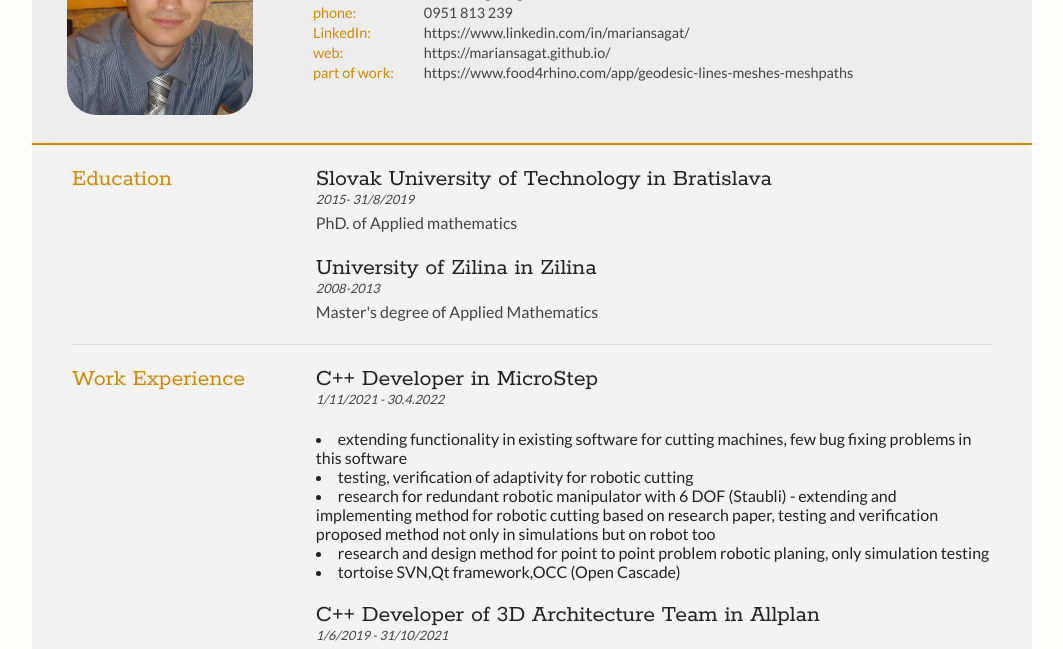
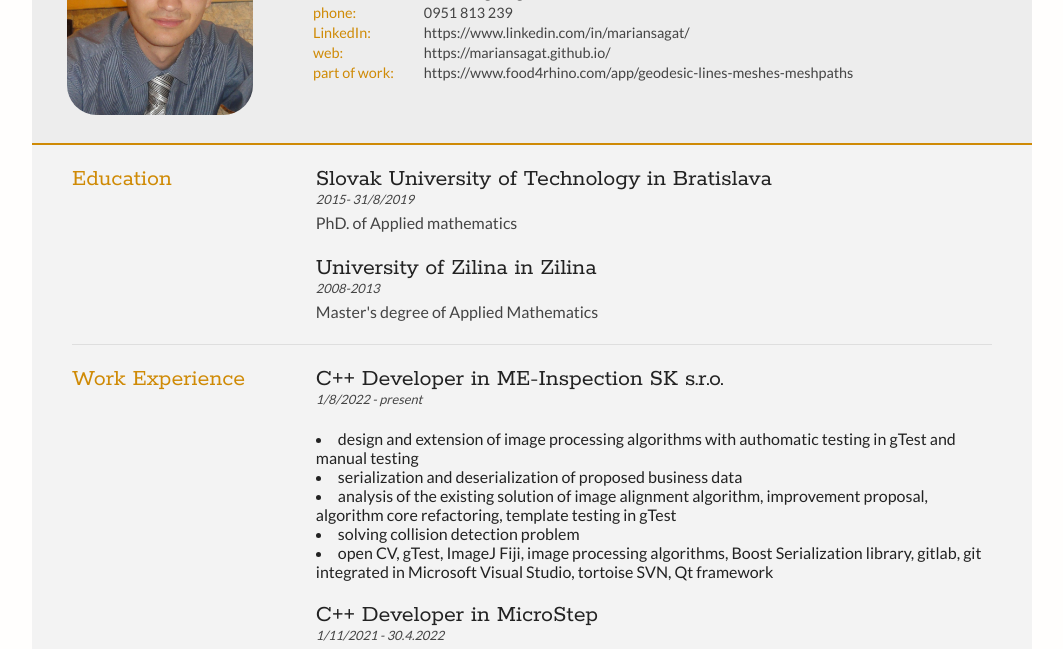
Before and after one commit to MarianSagat/cvicko, a plain HTML site: page CV Marian Sagat.html in a window 1280 px wide. Shown: the part 151-800 px from the top of the page, without its empty margins (108-1171 px from the left). Drawn offline with Linux system fonts and the light colour scheme.

Commit message:
ME - Inspection

```diff
--- a/CV Marian Sagat.html
+++ b/CV Marian Sagat.html
@@ -81,6 +81,20 @@
 			<div class="sectionTitle">
 				<h1>Work Experience</h1>
 			</div>
+
+				<div class="sectionContent">
+					<article>
+						<h2>C++ Developer in ME-Inspection SK s.r.o.</h2>
+						<p class="subDetails">1/8/2022 - present</p>
+						<p>
+								<li> design and extension of image processing algorithms with authomatic testing in gTest and manual testing </li>
+								<li> serialization and deserialization of proposed business data </li>
+								<li> analysis of the existing solution of image alignment algorithm, improvement proposal, algorithm core refactoring, template testing in gTest</li>
+								<li> solving collision detection problem </li>
+								<li> open CV, gTest, ImageJ Fiji, image processing algorithms, Boost Serialization library, gitlab, git integrated in Microsoft Visual Studio, tortoise SVN, Qt framework </li>
+						</p>
+					</article>
+				</div>
 
 				<div class="sectionContent">
 					<article>
```
